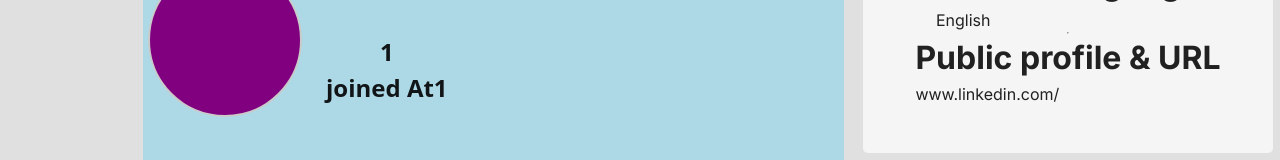
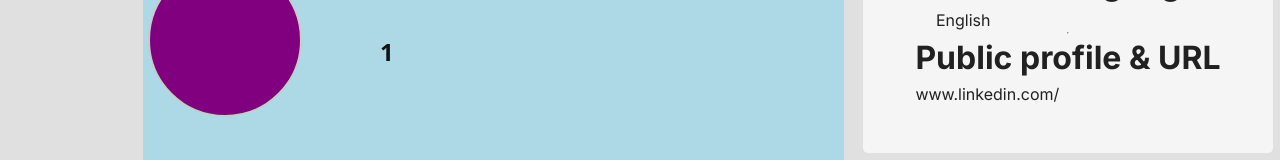
Before and after one commit to Paila20/LinkedIn-React-Clone---React-Project-2---wlhbqsbsdhsw, a React (Create React App) app: page /profile/1 in a window 1280 px wide. Shown: the part 172-332 px from the top of the page. Built offline with nearby package versions, Linux system fonts and the light colour scheme; no server answers.

Commit message:
updated the profilecard

```diff
--- a/src/components/common/ProfileCard/index.jsx
+++ b/src/components/common/ProfileCard/index.jsx
@@ -128,10 +128,7 @@ console.log(currentUser)
                       {currentUser?.data?.user?._id !== id ? id : currentUser?.data?.user?.name}
                     </h3>
 
-                    <p className="heading">
-                      joined At
-                      {currentUser?.data?.user?._id !== id ? id : timeStampConversionToDateAndTime(currentUser?.data?.createdAt)}
-                    </p>
+
 
                   </div>
                   <div >
```
